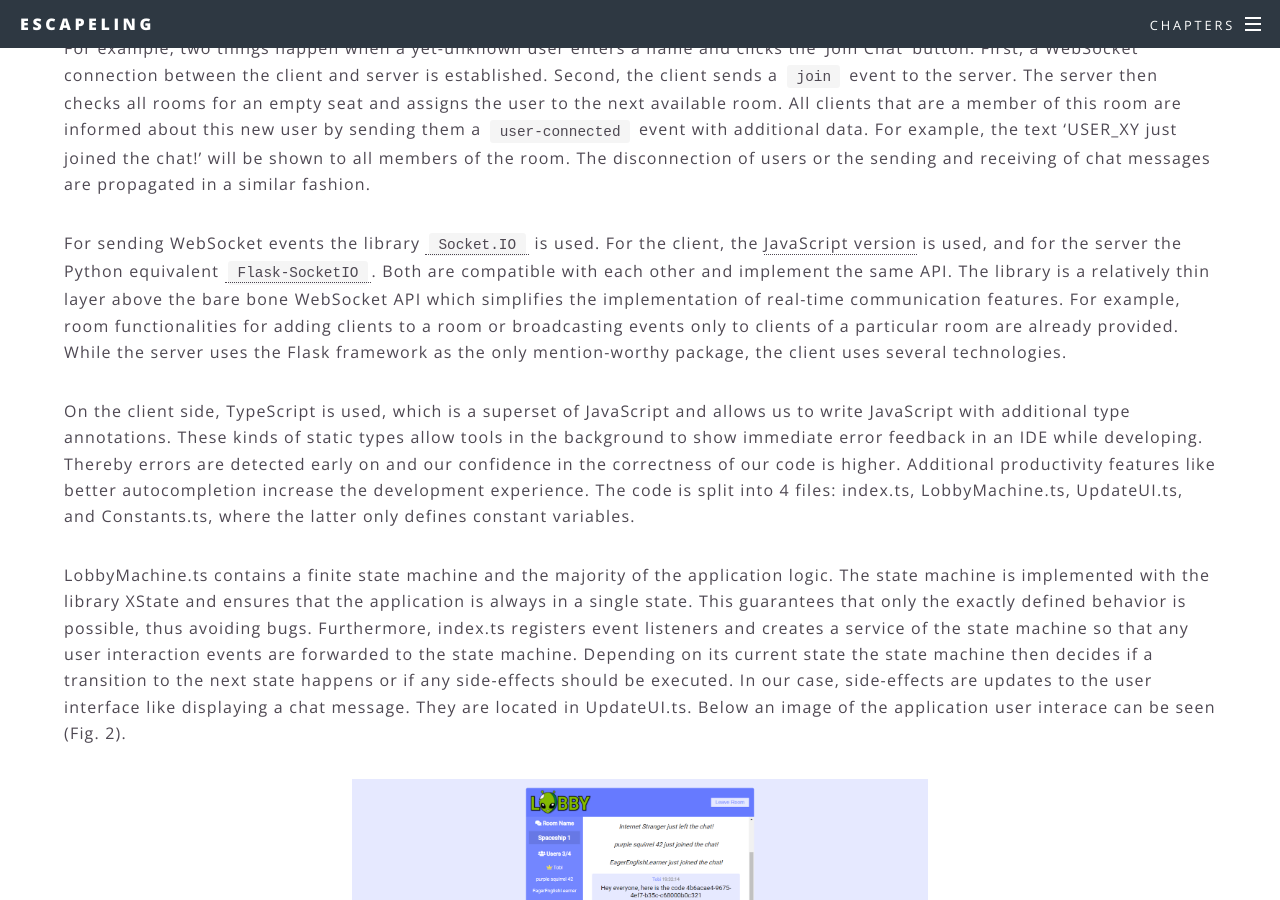
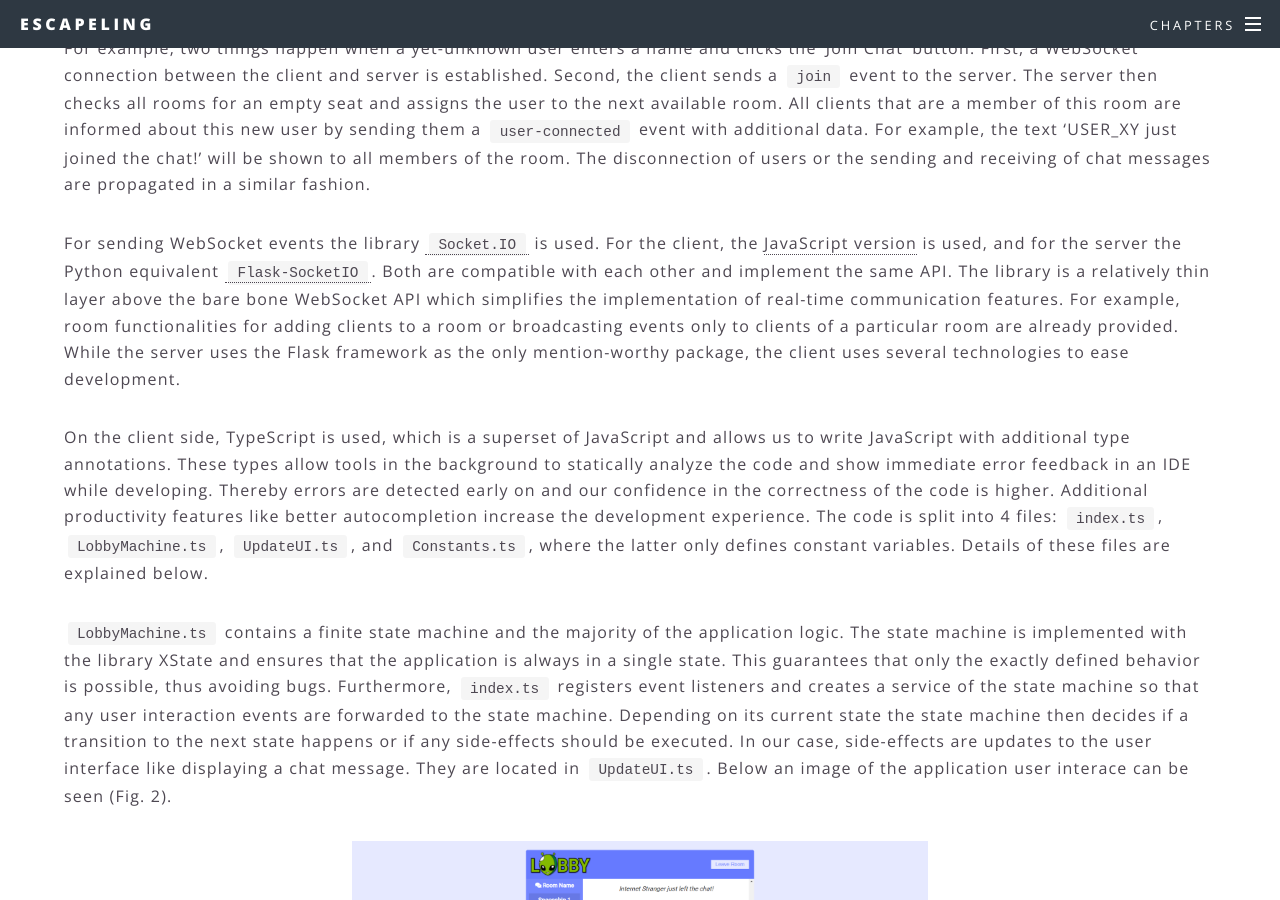
Before and after one commit to ALLUOS/ALLUOS.github.io, a Jekyll site: the page built from _posts/2022-03-17-lobby.md, in a window 1280 px wide and 900 px high, scrolled down 3135 px. Built offline with Jekyll 4.4.1, drawn with Linux system fonts in a browser that asks for light colours.

Commit message:
revises typescript section
Co-authored-by: polina-tsvilodub <42241414+polina-tsvilodub@users.noreply.github.com>

```diff
--- a/_posts/2022-03-17-lobby.md
+++ b/_posts/2022-03-17-lobby.md
@@ -62,11 +62,11 @@ The overall principle by which the application operates is that one or multiple
 
 For example, two things happen when a yet-unknown user enters a name and clicks the 'Join Chat' button. First, a WebSocket connection between the client and server is established. Second, the client sends a `join` event to the server. The server then checks all rooms for an empty seat and assigns the user to the next available room. All clients that are a member of this room are informed about this new user by sending them a `user-connected` event with additional data. For example, the text 'USER_XY just joined the chat!' will be shown to all members of the room. The disconnection of users or the sending and receiving of chat messages are propagated in a similar fashion.
 
-For sending WebSocket events the library [`Socket.IO`](https://socket.io/) is used. For the client, the [JavaScript version](https://socket.io/docs/v4/client-installation/) is used, and for the server the Python equivalent [`Flask-SocketIO`](https://flask-socketio.readthedocs.io/en/latest/). Both are compatible with each other and implement the same API. The library is a relatively thin layer above the bare bone WebSocket API which simplifies the implementation of real-time communication features. For example, room functionalities for adding clients to a room or broadcasting events only to clients of a particular room are already provided. While the server uses the Flask framework as the only mention-worthy package, the client uses several technologies.
+For sending WebSocket events the library [`Socket.IO`](https://socket.io/) is used. For the client, the [JavaScript version](https://socket.io/docs/v4/client-installation/) is used, and for the server the Python equivalent [`Flask-SocketIO`](https://flask-socketio.readthedocs.io/en/latest/). Both are compatible with each other and implement the same API. The library is a relatively thin layer above the bare bone WebSocket API which simplifies the implementation of real-time communication features. For example, room functionalities for adding clients to a room or broadcasting events only to clients of a particular room are already provided. While the server uses the Flask framework as the only mention-worthy package, the client uses several technologies to ease development.
 
-On the client side, TypeScript is used, which is a superset of JavaScript and allows us to write JavaScript with additional type annotations. These kinds of static types allow tools in the background to show immediate error feedback in an IDE while developing. Thereby errors are detected early on and our confidence in the correctness of our code is higher. Additional productivity features like better autocompletion increase the development experience. The code is split into 4 files: index.ts, LobbyMachine.ts, UpdateUI.ts, and Constants.ts, where the latter only defines constant variables.
+On the client side, TypeScript is used, which is a superset of JavaScript and allows us to write JavaScript with additional type annotations. These types allow tools in the background to statically analyze the code and show immediate error feedback in an IDE while developing. Thereby errors are detected early on and our confidence in the correctness of the code is higher. Additional productivity features like better autocompletion increase the development experience. The code is split into 4 files: `index.ts`, `LobbyMachine.ts`, `UpdateUI.ts`, and `Constants.ts`, where the latter only defines constant variables. Details of these files are explained below.
 
-LobbyMachine.ts contains a finite state machine and the majority of the application logic. The state machine is implemented with the library XState and ensures that the application is always in a single state. This guarantees that only the exactly defined behavior is possible, thus avoiding bugs. Furthermore, index.ts registers event listeners and creates a service of the state machine so that any user interaction events are forwarded to the state machine. Depending on its current state the state machine then decides if a transition to the next state happens or if any side-effects should be executed. In our case, side-effects are updates to the user interface like displaying a chat message. They are located in UpdateUI.ts. Below an image of the application user interace can be seen (Fig. 2).
+`LobbyMachine.ts` contains a finite state machine and the majority of the application logic. The state machine is implemented with the library XState and ensures that the application is always in a single state. This guarantees that only the exactly defined behavior is possible, thus avoiding bugs. Furthermore, `index.ts` registers event listeners and creates a service of the state machine so that any user interaction events are forwarded to the state machine. Depending on its current state the state machine then decides if a transition to the next state happens or if any side-effects should be executed. In our case, side-effects are updates to the user interface like displaying a chat message. They are located in `UpdateUI.ts`. Below an image of the application user interace can be seen (Fig. 2).
 
 <a href="/assets/images/lobby_platform.png"><img src="/assets/images/lobby_platform.png" class="center"></a>
 
```
